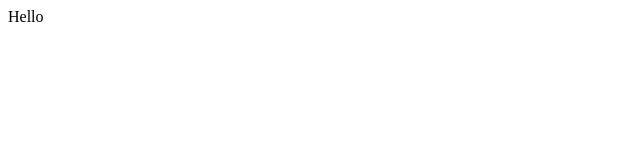
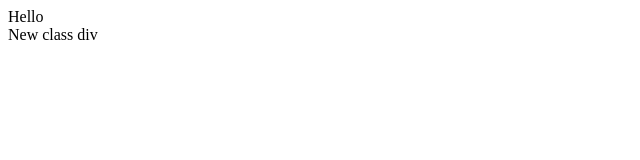
Before and after one commit to asdnikita/git-new-practice, a plain HTML site: page index.html in a window 1280 px wide. Shown: the full height of the page, 0-640 px from the left. Drawn offline with Linux system fonts and the light colour scheme.

Commit message:
new div
created new div

```diff
--- a/index.html
+++ b/index.html
@@ -1 +1,2 @@
 <div>Hello</div>
+<div class="new-class">New class div</div>
```
